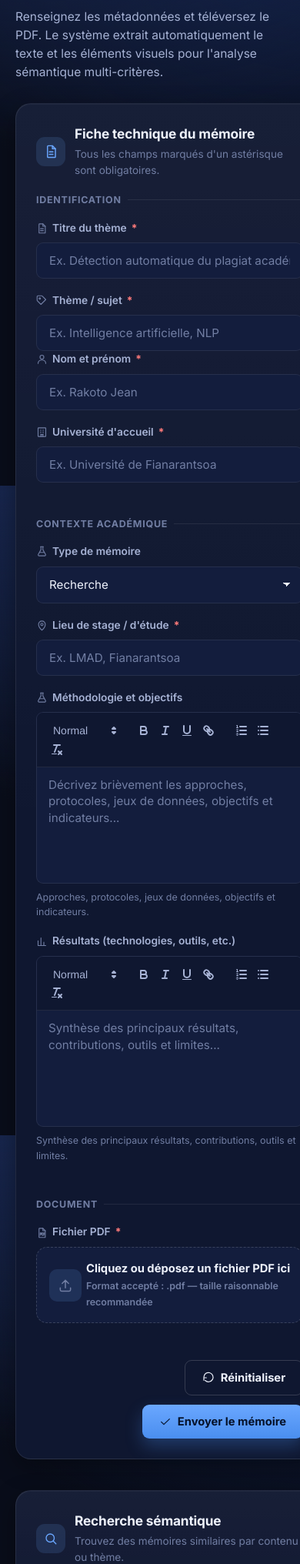
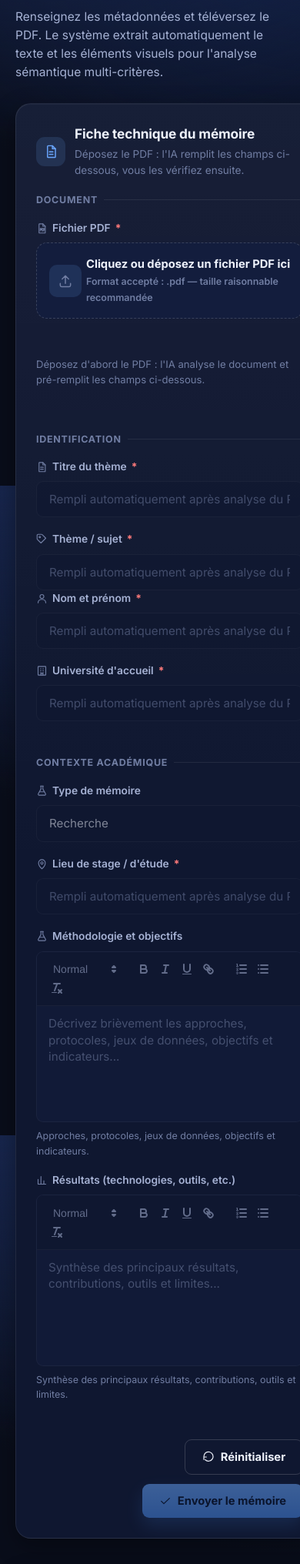
Before and after one commit to elyahfrisco7/Plagiarism_Detection, a Flask app: page / in a window 390 px wide; the page is wider, and only the part inside the window is pictured. Shown: the part 213-2245 px from the top of that part at 77% size. Run offline with Flask 3, Linux system fonts and the light colour scheme; some libraries are stand-ins or nearby versions.

Commit message:
Adds AI-powered PDF metadata extraction for auto-filling
Integrates an AI model to analyze uploaded PDF documents and automatically extract key metadata (title, author, theme, etc.). This data pre-fills the thesis submission form, greatly simplifying the user's data entry.

The new `/api/extract-metadata` endpoint handles PDF processing and AI interaction. Form fields are initially disabled and become editable only after the AI analysis completes, guiding the user workflow.

Includes `anthropic` for AI API calls and `python-dotenv` for managing API keys. The development server is updated with `threaded=True` to ensure responsiveness during potentially slow AI requests.

```diff
--- a/app/config.py
+++ b/app/config.py
@@ -2,8 +2,12 @@
 import os
 import torch
 import clip
+from dotenv import load_dotenv
 from sentence_transformers import SentenceTransformer
 from chromadb import PersistentClient
+
+# Charge le fichier .env (ANTHROPIC_API_KEY, etc.) à la racine du projet.
+load_dotenv()
 
 # ----------------------------------------------------------------------------
 # Flask Configuration
--- a/app/routes.py
+++ b/app/routes.py
@@ -1,6 +1,7 @@
 # app/routes.py
 import os
 import json
+import tempfile
 import numpy as np
 from flask import request, render_template, redirect, url_for, jsonify, send_from_directory
 from werkzeug.utils import secure_filename
@@ -9,6 +10,7 @@ from app.models import Thesis, SessionLocal
 from app.config import UPLOAD_FOLDER, EMBEDDING_DIM, get_sentence_model, get_collection
 from app.utils import extract_text_from_pdf, extract_images_from_pdf, get_image_embedding
 from app.controllers import compute_similarity_breakdown
+from app.ai_extractor import extract_metadata_with_ai, AIExtractionError
 
 def register_routes(app):
     """Register all Flask routes"""
@@ -106,6 +108,36 @@ def register_routes(app):
         )
 
         return redirect(url_for('index'))
+
+    @app.route('/api/extract-metadata', methods=['POST'])
+    def api_extract_metadata():
+        """
+        Reçoit un PDF, en extrait le texte (sans le stocker définitivement),
+        puis demande à Claude Haiku 4.5 de déduire les champs de la fiche
+        technique (titre, thème, auteur, université, type, lieu, méthodologie,
+        résultats). Utilisé pour l'auto-remplissage du formulaire d'upload.
+        """
+        file = request.files.get('pdf_file')
+        if not file:
+            return jsonify({"error": "Aucun fichier fourni"}), 400
+
+        tmp_path = None
+        try:
+            suffix = os.path.splitext(secure_filename(file.filename or ""))[1] or ".pdf"
+            with tempfile.NamedTemporaryFile(delete=False, suffix=suffix) as tmp:
+                file.save(tmp)
+                tmp_path = tmp.name
+
+            full_text = extract_text_from_pdf(tmp_path)
+            metadata = extract_metadata_with_ai(full_text)
+            return jsonify(metadata.model_dump())
+        except AIExtractionError as e:
+            return jsonify({"error": str(e)}), 502
+        except Exception as e:
+            return jsonify({"error": f"Erreur inattendue : {e}"}), 500
+        finally:
+            if tmp_path and os.path.exists(tmp_path):
+                os.remove(tmp_path)
 
     @app.route('/compare', methods=['GET'])
     def compare():
--- a/requirements.txt
+++ b/requirements.txt
@@ -12,4 +12,6 @@ regex
 tqdm
 pymupdf
 numpy
+anthropic
+python-dotenv
 git+https://github.com/openai/CLIP.git
--- a/run.py
+++ b/run.py
@@ -4,4 +4,7 @@ from app import create_app
 app = create_app()
 
 if __name__ == '__main__':
-    app.run(debug=True)
+    # threaded=True : évite qu'une requête lente (ex. l'appel à l'IA pour
+    # l'auto-remplissage, ~5-15s) ne bloque les autres requêtes du serveur de
+    # développement (chargement de page, assets statiques, etc.).
+    app.run(debug=True, threaded=True)
--- a/static/css/style.css
+++ b/static/css/style.css
@@ -514,6 +514,21 @@ textarea:focus {
   border-color: var(--accent);
   box-shadow: var(--ring);
   background: var(--surface);
+}
+
+.input:disabled,
+input:disabled,
+select:disabled,
+textarea:disabled {
+  opacity: 0.5;
+  cursor: not-allowed;
+  background: var(--surface);
+}
+.rte:has(.ql-disabled) {
+  opacity: 0.55;
+}
+.ql-container.ql-disabled {
+  cursor: not-allowed;
 }
 
 /* Select: custom chevron */
--- a/templates/index.html
+++ b/templates/index.html
@@ -27,31 +27,55 @@
       <span class="card__icon">{{ icons.icon('document', 19) }}</span>
       <div>
         <h2 class="card__title">Fiche technique du mémoire</h2>
-        <p class="card__subtitle">Tous les champs marqués d'un astérisque sont obligatoires.</p>
+        <p class="card__subtitle">Déposez le PDF : l'IA remplit les champs ci-dessous, vous les vérifiez ensuite.</p>
       </div>
     </div>
 
     <form id="uploadForm" action="/upload" method="POST" enctype="multipart/form-data" novalidate>
       <div class="form-section">
+        <h3 class="form-section__title">Document</h3>
+        <div class="field">
+          <label for="pdf_file">{{ icons.icon('file-pdf', 15) }} Fichier PDF <span class="req">*</span></label>
+          <label class="file-drop" id="fileDrop" for="pdf_file">
+            <span class="file-drop__icon">{{ icons.icon('upload', 20) }}</span>
+            <span class="file-drop__text">
+              <span class="file-drop__title" id="fileDropTitle">Cliquez ou déposez un fichier PDF ici</span>
+              <span class="file-drop__hint">Format accepté : .pdf — taille raisonnable recommandée</span>
+            </span>
+            <input type="file" id="pdf_file" name="pdf_file" accept="application/pdf" required />
+          </label>
+
+          <div id="aiStatus" class="loading" style="display: none; margin-top: 14px;">
+            <div class="spinner"></div>
+            <div id="aiStatusText">Analyse du PDF par l'IA en cours…</div>
+          </div>
+          <p id="aiResultMsg" class="help" style="margin-top: 10px;"></p>
+          <p class="hint" style="margin-top: 10px;">
+            Déposez d'abord le PDF : l'IA analyse le document et pré-remplit les champs ci-dessous.
+          </p>
+        </div>
+      </div>
+
+      <div class="form-section">
         <h3 class="form-section__title">Identification</h3>
         <div class="field-row field-row--2">
           <div class="field">
             <label for="title">{{ icons.icon('document', 15) }} Titre du thème <span class="req">*</span></label>
-            <input type="text" id="title" name="title" placeholder="Ex. Détection automatique du plagiat académique" required />
+            <input type="text" id="title" name="title" placeholder="Rempli automatiquement après analyse du PDF" required disabled />
           </div>
           <div class="field">
             <label for="theme">{{ icons.icon('tag', 15) }} Thème / sujet <span class="req">*</span></label>
-            <input type="text" id="theme" name="theme" placeholder="Ex. Intelligence artificielle, NLP" required />
+            <input type="text" id="theme" name="theme" placeholder="Rempli automatiquement après analyse du PDF" required disabled />
           </div>
         </div>
         <div class="field-row field-row--2">
           <div class="field">
             <label for="author">{{ icons.icon('user', 15) }} Nom et prénom <span class="req">*</span></label>
-            <input type="text" id="author" name="author" placeholder="Ex. Rakoto Jean" required />
+            <input type="text" id="author" name="author" placeholder="Rempli automatiquement après analyse du PDF" required disabled />
           </div>
           <div class="field">
             <label for="university">{{ icons.icon('building', 15) }} Université d'accueil <span class="req">*</span></label>
-            <input type="text" id="university" name="university" placeholder="Ex. Université de Fianarantsoa" required />
+            <input type="text" id="university" name="university" placeholder="Rempli automatiquement après analyse du PDF" required disabled />
           </div>
         </div>
       </div>
@@ -61,14 +85,14 @@
         <div class="field-row field-row--2">
           <div class="field">
             <label for="thesis_type">{{ icons.icon('flask', 15) }} Type de mémoire</label>
-            <select id="thesis_type" name="thesis_type">
+            <select id="thesis_type" name="thesis_type" disabled>
               <option value="research">Recherche</option>
               <option value="professional">Professionnel / Stage</option>
             </select>
           </div>
           <div class="field">
             <label for="stage_location">{{ icons.icon('pin', 15) }} Lieu de stage / d'étude <span class="req">*</span></label>
-            <input type="text" id="stage_location" name="stage_location" placeholder="Ex. LMAD, Fianarantsoa" required />
+            <input type="text" id="stage_location" name="stage_location" placeholder="Rempli automatiquement après analyse du PDF" required disabled />
           </div>
         </div>
 
@@ -91,24 +115,9 @@
         </div>
       </div>
 
-      <div class="form-section">
-        <h3 class="form-section__title">Document</h3>
-        <div class="field">
-          <label for="pdf_file">{{ icons.icon('file-pdf', 15) }} Fichier PDF <span class="req">*</span></label>
-          <label class="file-drop" id="fileDrop" for="pdf_file">
-            <span class="file-drop__icon">{{ icons.icon('upload', 20) }}</span>
-            <span class="file-drop__text">
-              <span class="file-drop__title" id="fileDropTitle">Cliquez ou déposez un fichier PDF ici</span>
-              <span class="file-drop__hint">Format accepté : .pdf — taille raisonnable recommandée</span>
-            </span>
-            <input type="file" id="pdf_file" name="pdf_file" accept="application/pdf" required />
-          </label>
-        </div>
-      </div>
-
       <div class="actions">
         <button class="btn btn-secondary" type="reset">{{ icons.icon('reset', 16) }} Réinitialiser</button>
-        <button class="btn btn-primary" type="submit">{{ icons.icon('check', 16) }} Envoyer le mémoire</button>
+        <button class="btn btn-primary" type="submit" id="submitBtn" disabled>{{ icons.icon('check', 16) }} Envoyer le mémoire</button>
       </div>
     </form>
   </section>
@@ -169,7 +178,80 @@
     document.querySelector("#results").value = quillResults.getText();
   };
 
-  // File drop zone: show the selected filename and drag feedback
+  // --- Auto-remplissage IA -------------------------------------------------
+  // Tous les champs (sauf le dépôt du PDF) restent désactivés tant que
+  // l'extraction automatique n'a pas renvoyé de résultat (succès ou échec).
+  var AUTOFILL_FIELD_IDS = ["title", "theme", "author", "university", "stage_location"];
+  var thesisTypeSelect = document.getElementById("thesis_type");
+  var submitBtn = document.getElementById("submitBtn");
+  var aiStatus = document.getElementById("aiStatus");
+  var aiStatusText = document.getElementById("aiStatusText");
+  var aiResultMsg = document.getElementById("aiResultMsg");
+
+  function setFormEnabled(enabled) {
+    AUTOFILL_FIELD_IDS.forEach(function (id) {
+      document.getElementById(id).disabled = !enabled;
+    });
+    thesisTypeSelect.disabled = !enabled;
+    submitBtn.disabled = !enabled;
+    quillMethodology.enable(enabled);
+    quillResults.enable(enabled);
+  }
+  setFormEnabled(false);
+
+  async function analyzeWithAI(file) {
+    aiResultMsg.textContent = "";
+    aiStatusText.textContent =
+      "Analyse du PDF par l'IA en cours… (peut prendre jusqu'à une minute pour un document volumineux)";
+    aiStatus.style.display = "flex";
+    document.getElementById("pdf_file").disabled = true;
+
+    var controller = new AbortController();
+    var timeoutId = setTimeout(function () { controller.abort(); }, 90000); // 90s de marge
+
+    try {
+      var fd = new FormData();
+      fd.append("pdf_file", file);
+      var r = await fetch("/api/extract-metadata", {
+        method: "POST",
+        body: fd,
+        signal: controller.signal,
+      });
+      var data = await r.json();
+      if (!r.ok) throw new Error(data.error || "Échec de l'analyse du document");
+
+      document.getElementById("title").value = data.title || "";
+      document.getElementById("theme").value = data.theme || "";
+      document.getElementById("author").value = data.author || "";
+      document.getElementById("university").value = data.university || "";
+      document.getElementById("stage_location").value = data.stage_location || "";
+      thesisTypeSelect.value = data.thesis_type === "professional" ? "professional" : "research";
+      quillMethodology.setText(data.methodology || "");
+      quillResults.setText(data.results || "");
+
+      setFormEnabled(true);
+      aiResultMsg.textContent =
+        "✓ Champs remplis automatiquement par l'IA — vérifiez-les et corrigez si besoin avant l'envoi.";
+      aiResultMsg.style.color = "var(--ok)";
+    } catch (e) {
+      setFormEnabled(true); // on ne bloque pas l'utilisateur : saisie manuelle de secours
+      var reason =
+        e.name === "AbortError"
+          ? "le serveur met trop de temps à répondre"
+          : e.message === "Failed to fetch"
+          ? "le serveur est inaccessible (redémarrez l'application si le problème persiste)"
+          : e.message;
+      aiResultMsg.textContent =
+        "Analyse automatique indisponible (" + reason + "). Vous pouvez compléter les champs manuellement.";
+      aiResultMsg.style.color = "var(--bad)";
+    } finally {
+      clearTimeout(timeoutId);
+      aiStatus.style.display = "none";
+      document.getElementById("pdf_file").disabled = false;
+    }
+  }
+
+  // File drop zone: show the selected filename, drag feedback, and trigger the AI analysis
   (function () {
     var drop = document.getElementById("fileDrop");
     var input = document.getElementById("pdf_file");
@@ -187,7 +269,9 @@
     }
 
     input.addEventListener("change", function () {
-      setFile(input.files && input.files[0] ? input.files[0].name : "");
+      var file = input.files && input.files[0];
+      setFile(file ? file.name : "");
+      if (file) analyzeWithAI(file);
     });
 
     ["dragenter", "dragover"].forEach(function (evt) {
@@ -203,15 +287,23 @@
       });
     });
     drop.addEventListener("drop", function (e) {
+      e.preventDefault();
+      drop.classList.remove("is-dragover");
       if (e.dataTransfer && e.dataTransfer.files.length) {
         input.files = e.dataTransfer.files;
-        setFile(e.dataTransfer.files[0].name);
+        var file = e.dataTransfer.files[0];
+        setFile(file.name);
+        analyzeWithAI(file);
       }
     });
 
     form.addEventListener("reset", function () {
       setTimeout(function () {
         setFile("");
+        setFormEnabled(false);
+        aiResultMsg.textContent = "";
+        quillMethodology.setText("");
+        quillResults.setText("");
       }, 0);
     });
   })();
```
Also changed, not shown: app/ai_extractor.py (added, +100 -0 lines), 1 other file.
